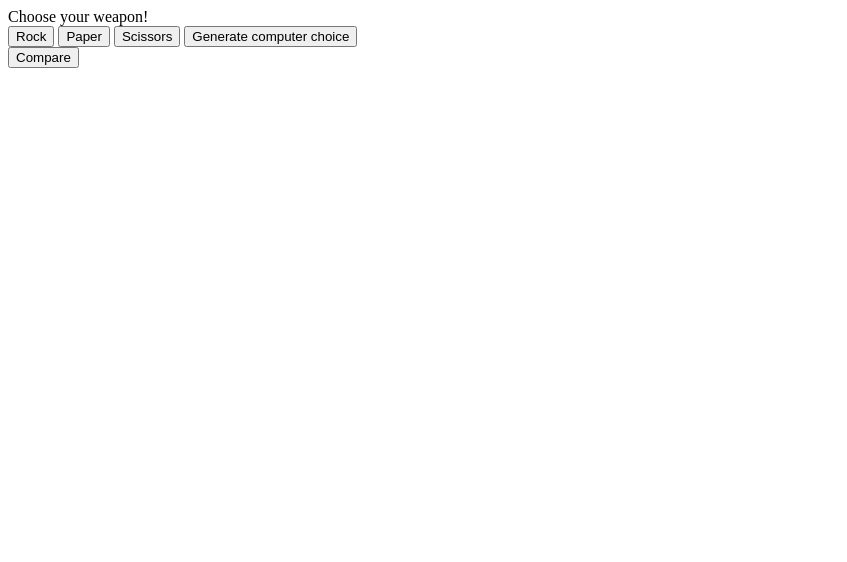
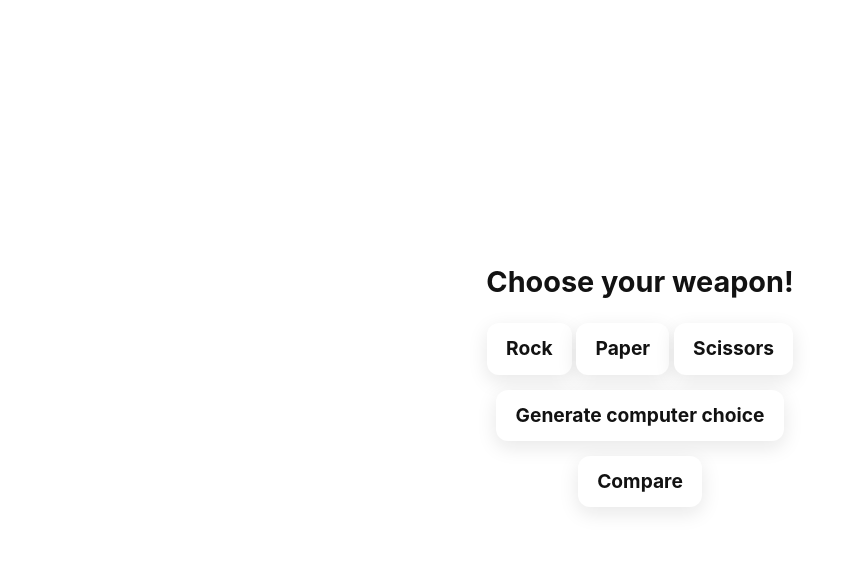
Before and after one commit to Ashfaith/PSR, a plain HTML site: page index.html in a window 1280 px wide. Shown: the whole page, without its empty margins (0-847 px from the left). Drawn offline with Linux system fonts and the light colour scheme.

Commit message:
Added styling

```diff
--- a/index.html
+++ b/index.html
@@ -7,9 +7,9 @@
         <link rel="stylesheet" href="style.css">
     </head>
     <body>
+        <div class="game">
             <container class="score"></container>
-    <div class="game">
-        <div class="display">Choose your weapon!</div>
+            <h2 class="heading">Choose your weapon!</h2>
             <container class="humanButtons">
                 <button class="btnChoice" value="rock">Rock</button>
                 <button class="btnChoice" value="paper">Paper</button>
@@ -18,16 +18,16 @@
             <container class="computerButtons">
                 <button class="compBtn">Generate computer choice</button>
             </container>
-        <container class="choices">
-            <div class="result"></div>
-            <div class="choiceDisplay"></div>
-            <div class="computerDisplay"></div>
-        </container>
-    </div>
-    <container class="gameState">
+            <container class="game-state">
                 <button class="compare">Compare</button>
                 <button class="play-again hide">Play again</button>
             </container>
+            <container class="choices">
+                <div class="choiceDisplay"></div>
+                <div class="computerDisplay"></div>
+                <h3 class="result"></h3>
+            </container>
+        </div>
 
 
 
--- a/style.css
+++ b/style.css
@@ -5,3 +5,63 @@
 .hide {
     display: none;
 }
+
+body {
+    display: flex;
+    justify-content: center;
+    align-items: center;
+    min-height: 100vh;
+    margin: 0;
+    font-family: Inter, sans-serif;
+    font-size: 1.2rem;
+    font-weight: 700;
+    color: #121212;
+    text-align: center;
+}
+
+
+button {
+  align-items: center;
+  background-color: #fff;
+  border-radius: 12px;
+  box-shadow: transparent 0 0 0 3px,rgba(18, 18, 18, .1) 0 6px 20px;
+  box-sizing: border-box;
+  color: #121212;
+  cursor: pointer;
+  display: inline-flex;
+  flex: 1 1 auto;
+  font-family: Inter,sans-serif;
+  font-size: 1.2rem;
+  font-weight: 700;
+  justify-content: center;
+  line-height: 1;
+  margin: 0;
+  outline: none;
+  padding: 1rem 1.2rem;
+  text-align: center;
+  text-decoration: none;
+  transition: box-shadow .2s,-webkit-box-shadow .2s;
+  white-space: nowrap;
+  border: 0;
+  user-select: none;
+  -webkit-user-select: none;
+  touch-action: manipulation;
+}
+
+button:hover {
+  box-shadow: #121212 0 0 0 3px, transparent 0 0 0 0;
+}
+
+.game {
+    display: flex;
+    flex-direction: column;
+    align-items: center;
+}
+
+.humanButtons, .computerButtons, .game-state, .choices {
+    margin-bottom: 15px;
+}
+
+/* .humanButtons button, .computerButtons button, .game-state button {
+    margin: 10px;
+} */
```
Lines whose indentation alone changed are shown as unchanged.
